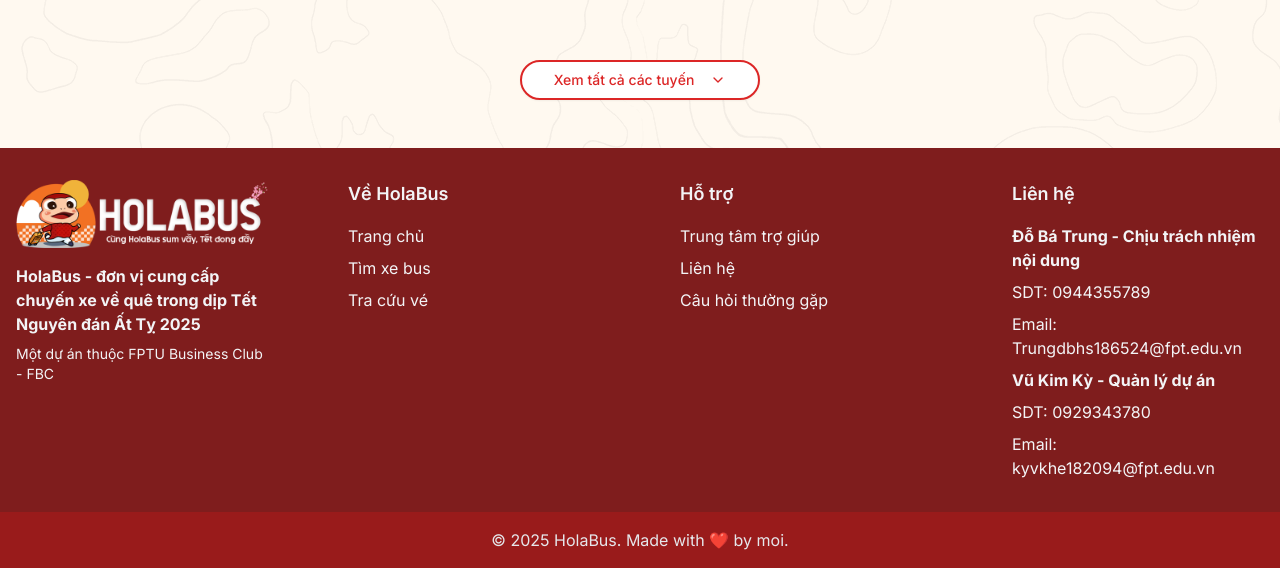
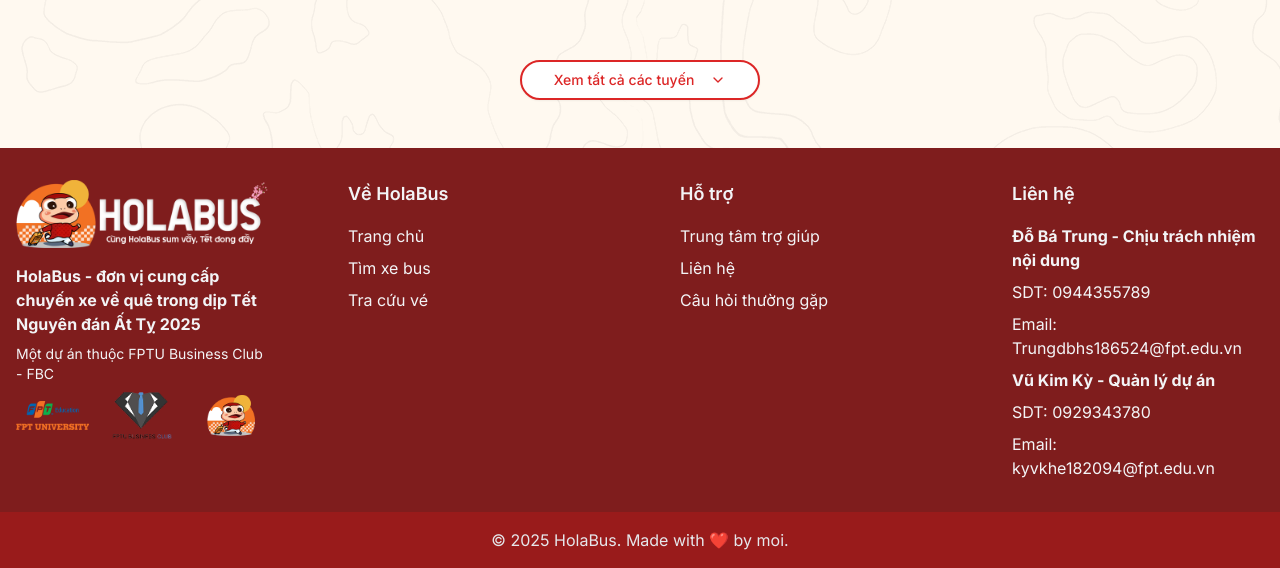
Before and after one commit to minhqnd/holabus, a Next.js app: page / in a window 1280 px wide. Shown: the part 2525-3093 px from the top of the page. Built offline with nearby package versions, Linux system fonts and the light colour scheme.

Commit message:
add logo

```diff
--- a/components/footer.tsx
+++ b/components/footer.tsx
@@ -12,6 +12,32 @@ export function Footer() {
             <ul className="space-y-2">
               <li className="text-base font-bold">HolaBus - đơn vị cung cấp chuyến xe về quê trong dịp Tết Nguyên đán Ất Tỵ 2025</li>
               <li className="text-sm">Một dự án thuộc FPTU Business Club - FBC</li>
+              <div className="grid grid-cols-3 gap-4 items-center justify-items-center">
+                <Image
+                  src="/img/fpt_logo.png"
+                  width={0}
+                  height={0}
+                  sizes="100vw"
+                  className="w-auto h-auto"
+                  alt="FPT Logo"
+                />
+                <Image
+                  src="/img/fbc_logo.png"
+                  width={0}
+                  height={0}
+                  sizes="100vw"
+                  className="w-auto h-12"
+                  alt="FBC Logo"
+                />
+                <Image
+                  src="/modal-icon.png"
+                  width={0}
+                  height={0}
+                  sizes="100vw"
+                  className="w-auto h-12"
+                  alt="HolaBus Logo"
+                />
+              </div>
             </ul>
           </div>
           <div>
```
Also changed, not shown: public/img/fbc_logo.png (added), public/img/fpt_logo.png (added).
